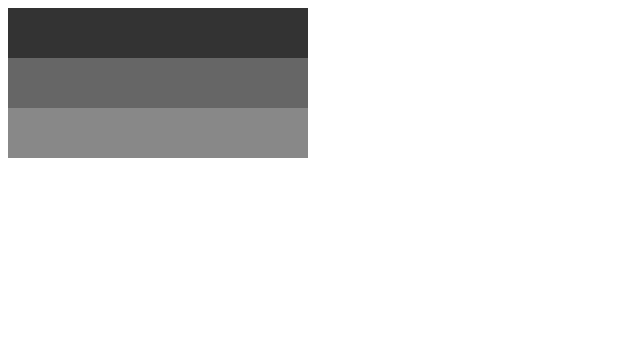
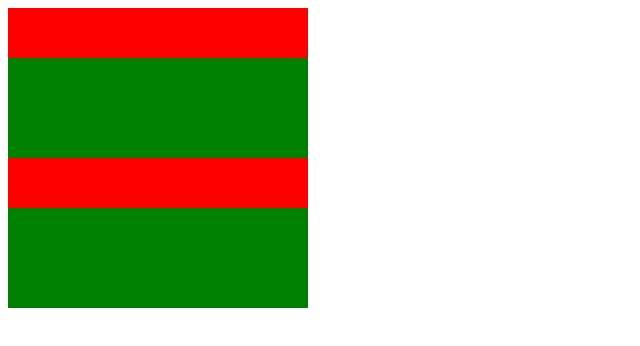
Before and after one commit to programadornovato/sass, a plain HTML site: page index.html in a window 1280 px wide. Shown: the whole page, without its empty margins (0-640 px from the left). Drawn offline with Linux system fonts and the light colour scheme.

Commit message:
Curso de SASS🌈 de 0 a 100 [09.- Condicionales (if else)]
Video:
https://youtu.be/11imUoNHeSI

```diff
--- a/index.html
+++ b/index.html
@@ -11,5 +11,8 @@
     <div id="rec1"></div>
     <div id="rec2"></div>
     <div id="rec3"></div>
+    <div id="rec4"></div>
+    <div id="rec5"></div>
+    <div id="rec6"></div>
 </body>
 </html>
--- a/rutaSass/_mixin.scss
+++ b/rutaSass/_mixin.scss
@@ -3,12 +3,18 @@
     width: $ancho;
     height: $alto;
 }
-$colores:(#333,#666,#888);
-
-@for $i from 1 through length($colores) {
-    @debug "Val de i="+$i;
+//$colores:(#333,#666,#888);
+$color:null;
+@for $i from 1 through 6 {
+    @debug ""+$i+"%3="+$i%3;
+    @if($i%3==1){
+        $color:red;
+    }
+    @else{
+        $color:green;
+    }
     #rec#{$i}{
-        @include forma(nth($colores,$i),300px,50px);
+        @include forma($color,300px,50px);
     }
 }
 
```
Also changed, not shown: rutaCss/estilo.css, 1 other file.
